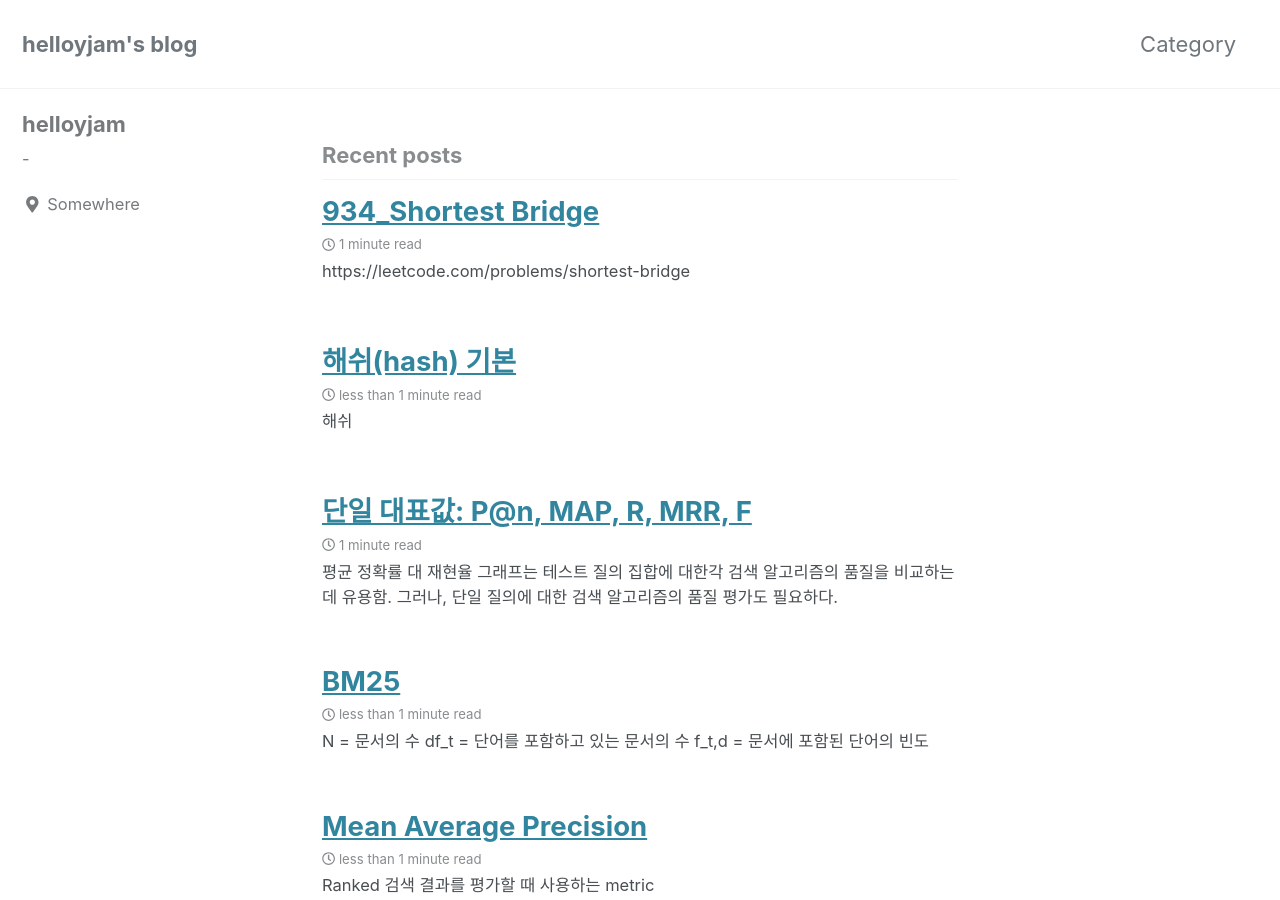
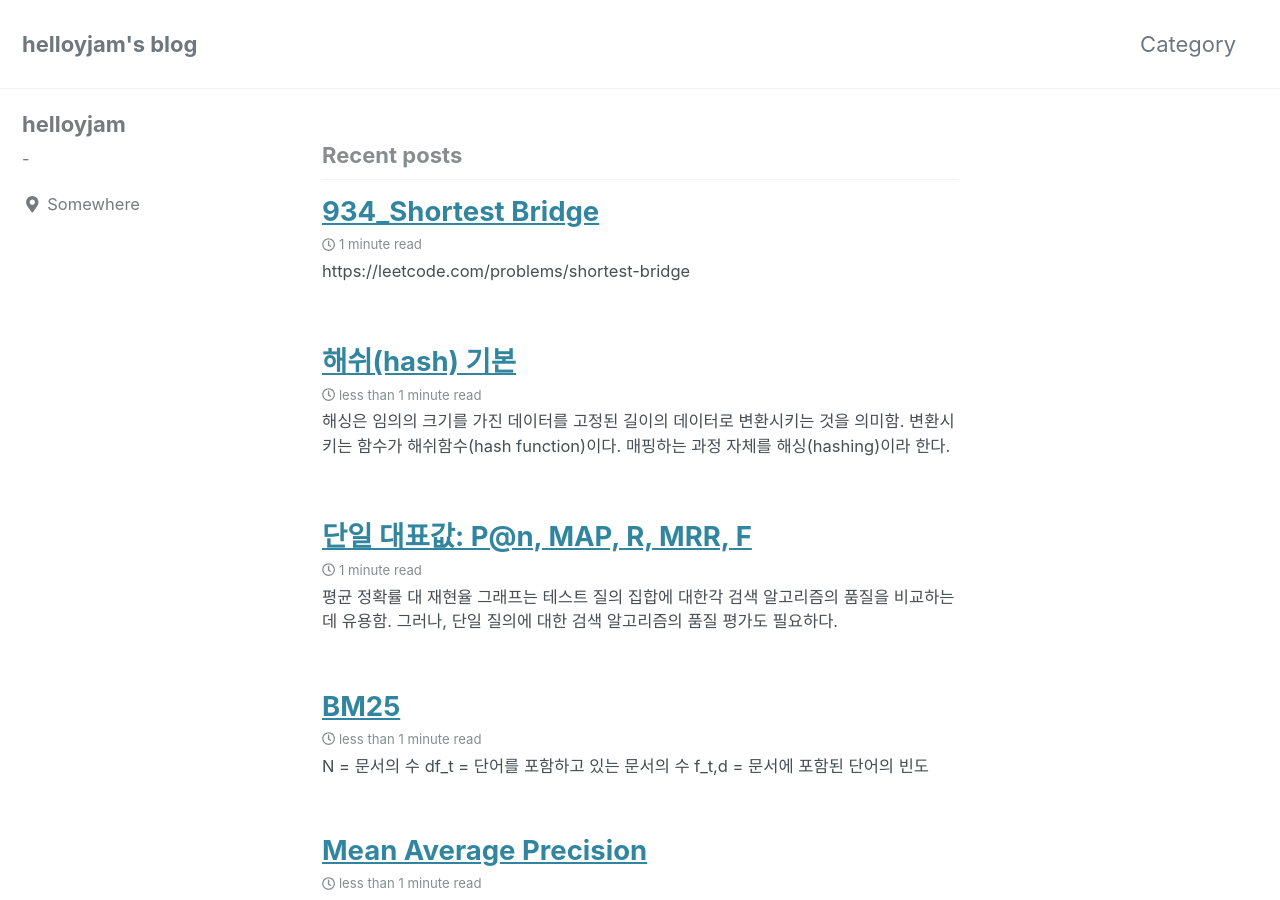
Before and after one commit to helloyjam/helloyjam.github.io, a Jekyll site: the page built from index.html, in a window 1280 px wide and 900 px high. Built offline with Jekyll 4.4.1, drawn with Linux system fonts in a browser that asks for light colours; cached includes are drawn as plain includes; the list of posts is cut into pages by our own code.

Commit message:
Update 2019-11-25-hash-basic.md

```diff
--- a/_posts/2019-11-25-hash-basic.md
+++ b/_posts/2019-11-25-hash-basic.md
@@ -8,11 +8,7 @@ tags:
 date: 2019-11-25 19:00:00 -0600
 ---
 
-
-## 해쉬
-
-
-임의의 크기를 가진 데이터를 고정된 길이의 데이터로 변환시키는 것을 의미함.
+해싱은 임의의 크기를 가진 데이터를 고정된 길이의 데이터로 변환시키는 것을 의미함.
 변환시키는 함수가 <strong>해쉬함수(hash function)</strong>이다. 매핑하는 과정 자체를 해싱(hashing)이라 한다.
 
 
```
